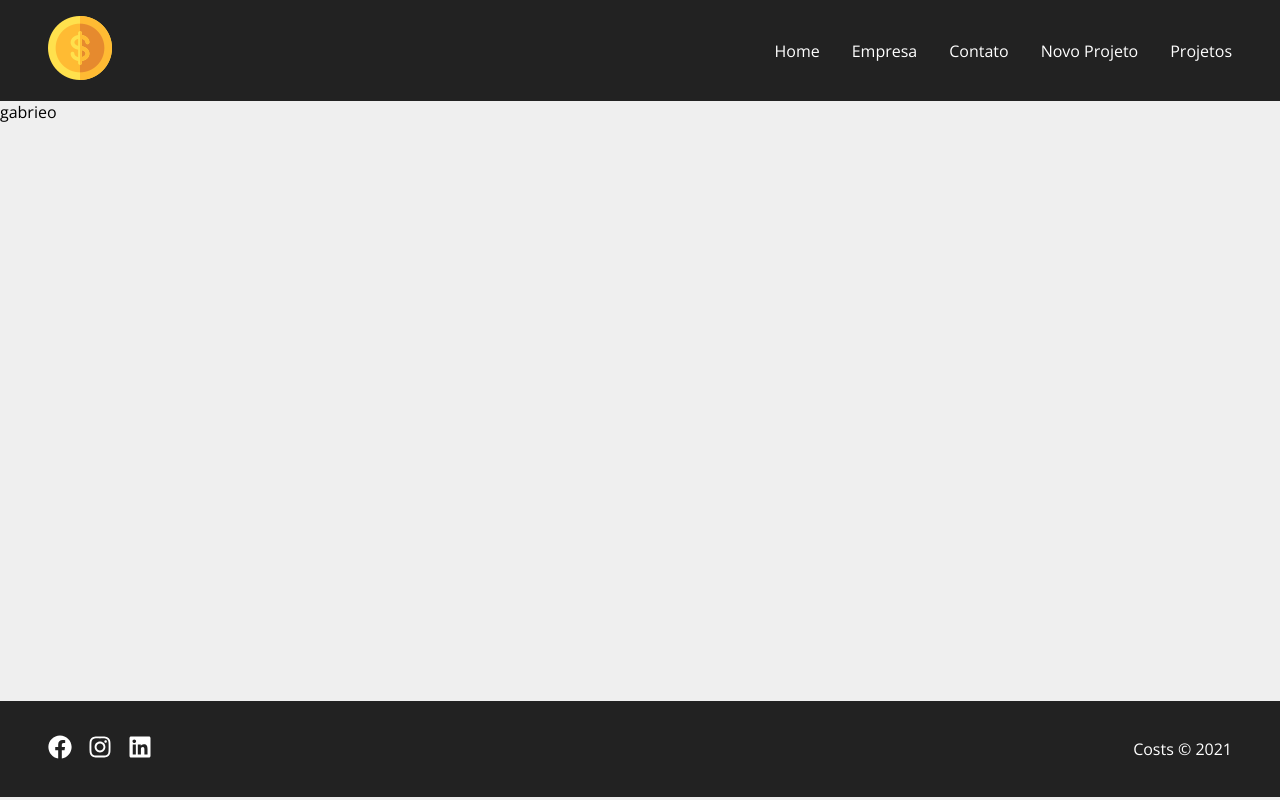
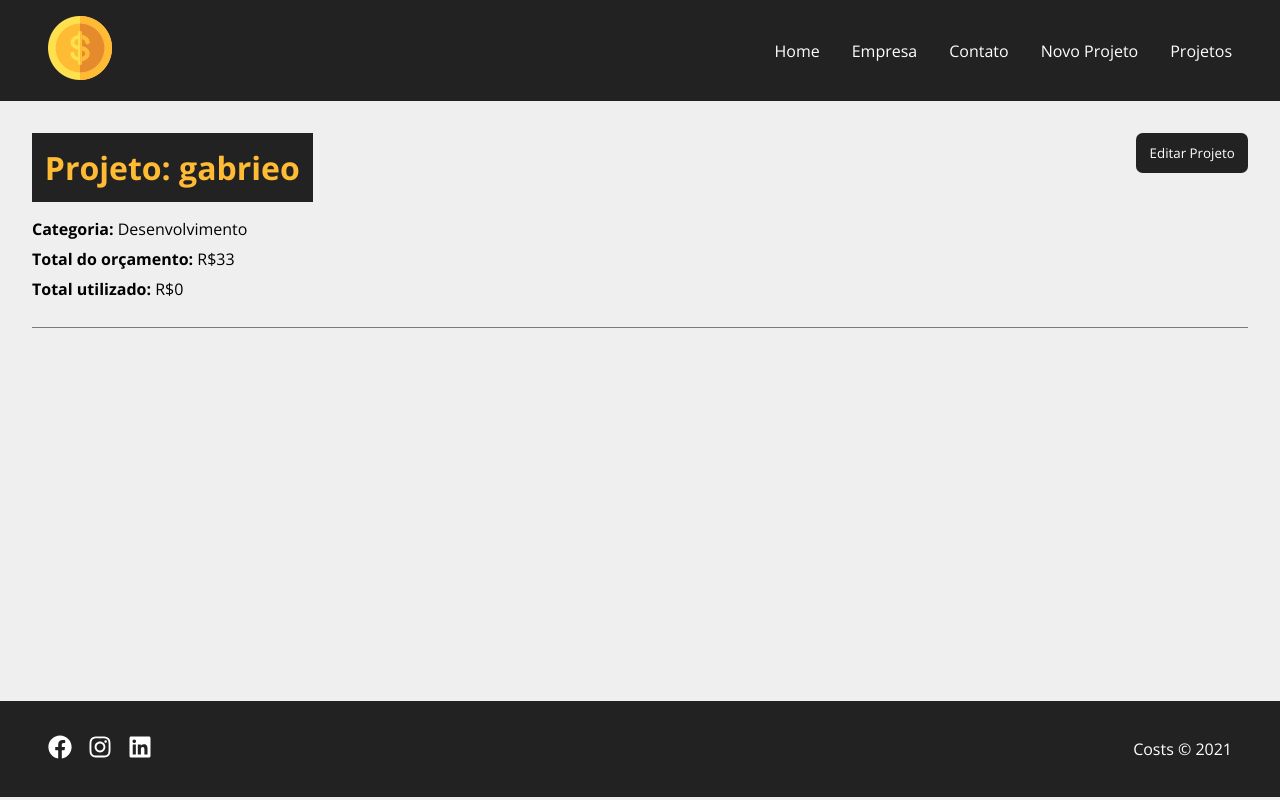
Before and after one commit to gabriel-ataidev/coin-project, a React (Create React App) app: page /project/1 in a window 1280 px wide. Built offline with nearby package versions, Linux system fonts and the light colour scheme; data requests are answered from the project's data file.

Commit message:
showing project details

```diff
--- a/src/components/pages/Project.js
+++ b/src/components/pages/Project.js
@@ -1,21 +1,63 @@
-import styles from './Project.module.css'
-import {useParams} from 'react-router-dom'
-import {useState, useEffect} from 'react'
+import styles from "./Project.module.css";
+import {useParams} from "react-router-dom";
+import {useState, useEffect} from "react";
+import Loading from "../layout/Loading";
+import Container from "../layout/Container";
 
-function Project(){
-    const {id} = useParams()
-    const [project, setProject] = useState([])
-    useEffect(() => {
-        fetch(`http://localhost:5000/projects/${id}`, {
-            method: 'GET',
-            headers: {'Content-Type': 'application/json',},
+function Project() {
+  const {id} = useParams();
+  const [project, setProject] = useState([]);
+  const [showProjectForm, setShowProjectForm] = useState(false);
+  useEffect(() => {
+    setTimeout(() => {
+      fetch(`http://localhost:5000/projects/${id}`, {
+        method: "GET",
+        headers: {"Content-Type": "application/json"},
+      })
+        .then((resp) => resp.json())
+        .then((data) => setProject(data));
+    }, 500);
+  }, [id]);
 
-        }).then(resp => resp.json()).then(data => setProject(data))
-    })
+  function toggleProjectForm() {
+    setShowProjectForm(!showProjectForm);
+  }
 
-    return(
-        <div>{project.name}</div>
-    )
+  return (
+    <>
+      {project.name ? (
+        <div className={styles.project_details}>
+          <Container customClass="column">
+            <div className={styles.details_container}>
+              <h1>Projeto: {project.name}</h1>
+              <button className={styles.btn} onClick={toggleProjectForm}>
+                {!showProjectForm ? "Editar Projeto" : "Fechar Projeto"}
+              </button>
+              {!showProjectForm ? (
+                <div className={styles.project_info}>
+                <p>
+                  <span>Categoria:</span> {project.category.name}
+                </p>
+                <p>
+                  <span>Total do orçamento:</span> R${project.budget}
+                </p>
+                <p>
+                  <span>Total utilizado:</span> R${project.cost}
+                </p>
+              </div>
+              ) : (
+                <div className={styles.project_info}>
+                  <p>detalhes do Projeto</p>
+                </div>
+              )}
+            </div>
+          </Container>
+        </div>
+      ) : (
+        <Loading />
+      )}
+    </>
+  );
 }
 
-export default Project
+export default Project;
--- a/src/components/pages/Project.module.css
+++ b/src/components/pages/Project.module.css
@@ -0,0 +1,50 @@
+.project_details {
+  padding: 2em;
+  width: 100%;
+}
+
+.project_details h1,
+.project_details h2,
+.project_details p {
+  margin-bottom: 0.5em;
+}
+
+.project_details h1 {
+  background-color: #222;
+  color: #ffbb33;
+  padding: 0.4em;
+}
+
+.project_details span {
+  font-weight: bold;
+}
+
+.details_container,
+.service_form_container {
+  border-bottom: 1px solid #7a7a7a;
+  padding-bottom: 1.2em;
+  margin-bottom: 1.2em;
+  display: flex;
+  justify-content: space-between;
+  flex-wrap: wrap;
+}
+
+.btn {
+  background-color: #222;
+  color: #fff;
+  padding: 0.5em 1em;
+  text-decoration: none;
+  transition: 0.5s;
+  border: none;
+  border-radius: .5em;
+  cursor: pointer;
+  max-height: 40px;
+}
+
+.btn:hover {
+  color: #ffbb33;
+}
+
+.project_info {
+  width: 100%;
+}
```
